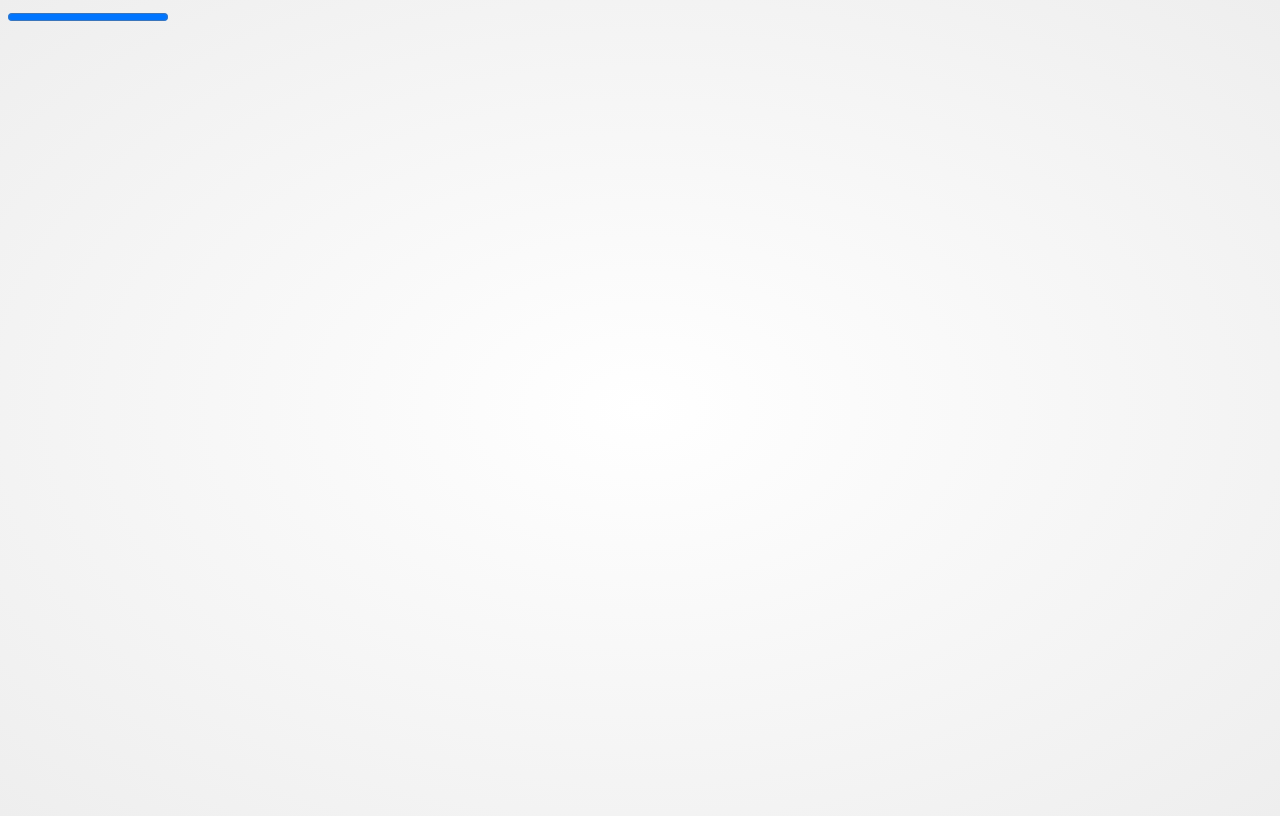
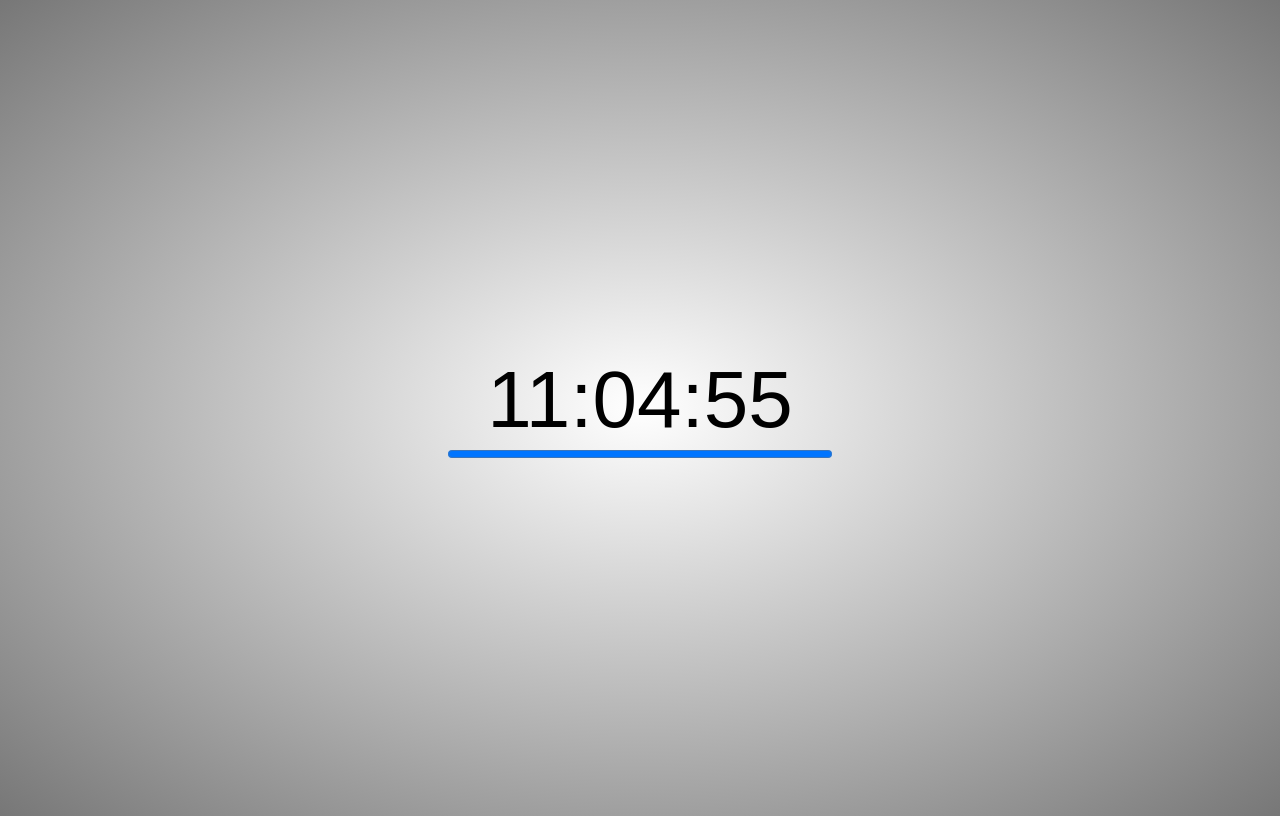
Before and after one commit to ramonaspence/1.3-color-clock, a plain HTML site: page index.html in a window 1280 px wide. Drawn offline with Linux system fonts and the light colour scheme.

Commit message:
modifies styles

```diff
--- a/css/styles.css
+++ b/css/styles.css
@@ -1,7 +1,35 @@
+* {
+  box-sizing: border-box;
+  font-family: "gothic", sans-serif;
+}
+
 body {
-  background: radial-gradient(#fff, #eee);
+  background: radial-gradient(#FFFFFF, #777777);
   background-position: center;
   height: 100vh;
 }
 
+.time-box {
+  display: flex;
+  flex-direction: column;
+  align-items: center;
+  height: 100vh;
+  justify-content: center;
+}
+.time-box .time-background {
+  height: 30vh;
+  display: flex;
+  flex-direction: column;
+  align-items: center;
+  justify-content: center;
+}
+
+.time-text {
+  font-size: 5rem;
+}
+
+.progress-bar {
+  width: 30vw;
+}
+
 /*# sourceMappingURL=styles.css.map */
--- a/index.html
+++ b/index.html
@@ -11,11 +11,11 @@
 </head>
 
 <body>
-  <div class="color-container">
-    <div class="time-box">
-      <time datetime=""></time>
+
+  <div class="time-box">
+    <div class="time-background">
+      <time class="time-text">11:04:55</time>
       <progress max="60" value="60" class="progress-bar"></progress>
-
     </div>
   </div>
 
--- a/scripts/main.js
+++ b/scripts/main.js
@@ -31,6 +31,6 @@
   // let $time = document.querySelector('time');
   // $time.addEventListener('hover', () => {});
 
-
+  let $time = new Date();
 
 })();
```
Also changed, not shown: 1 other file.
